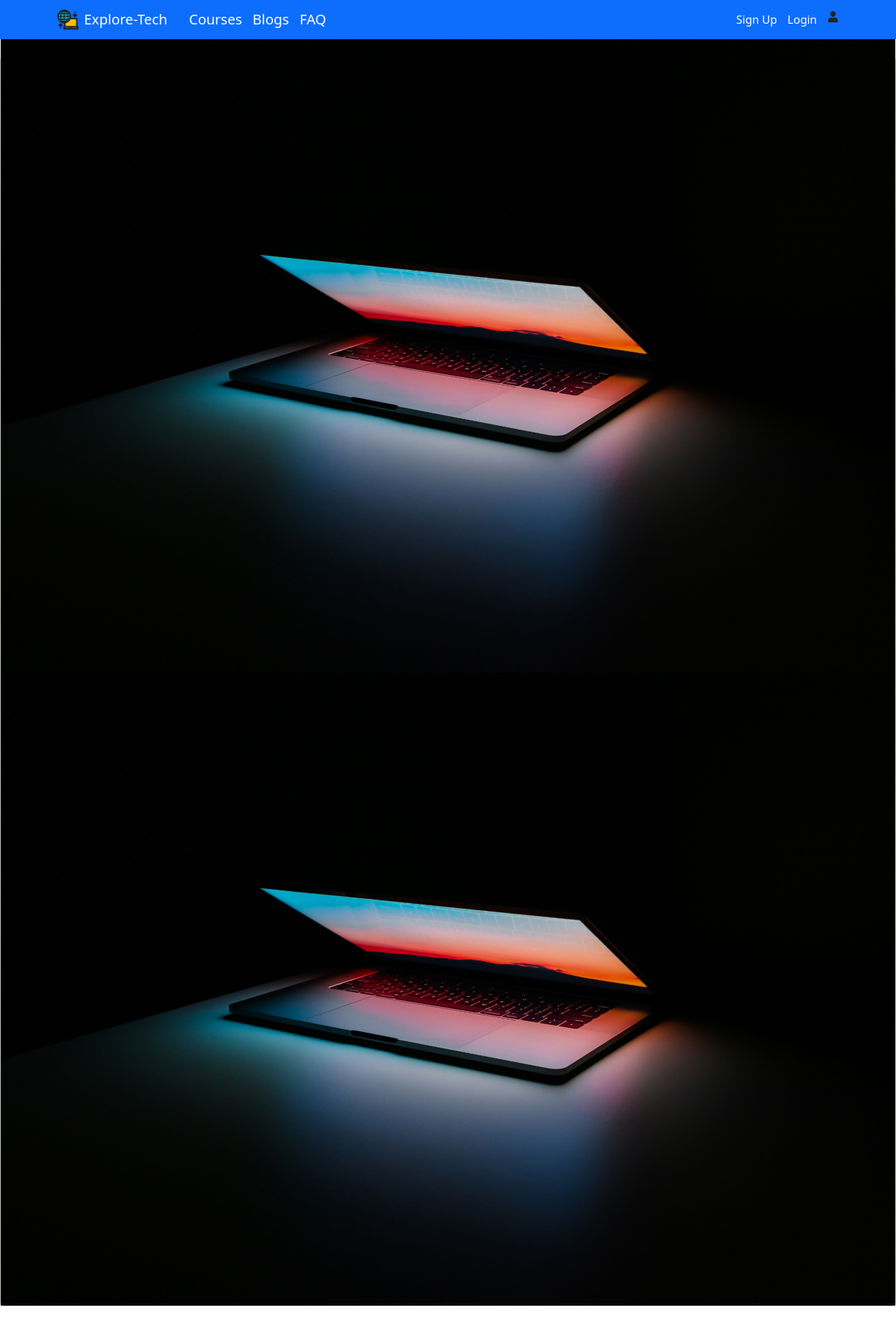
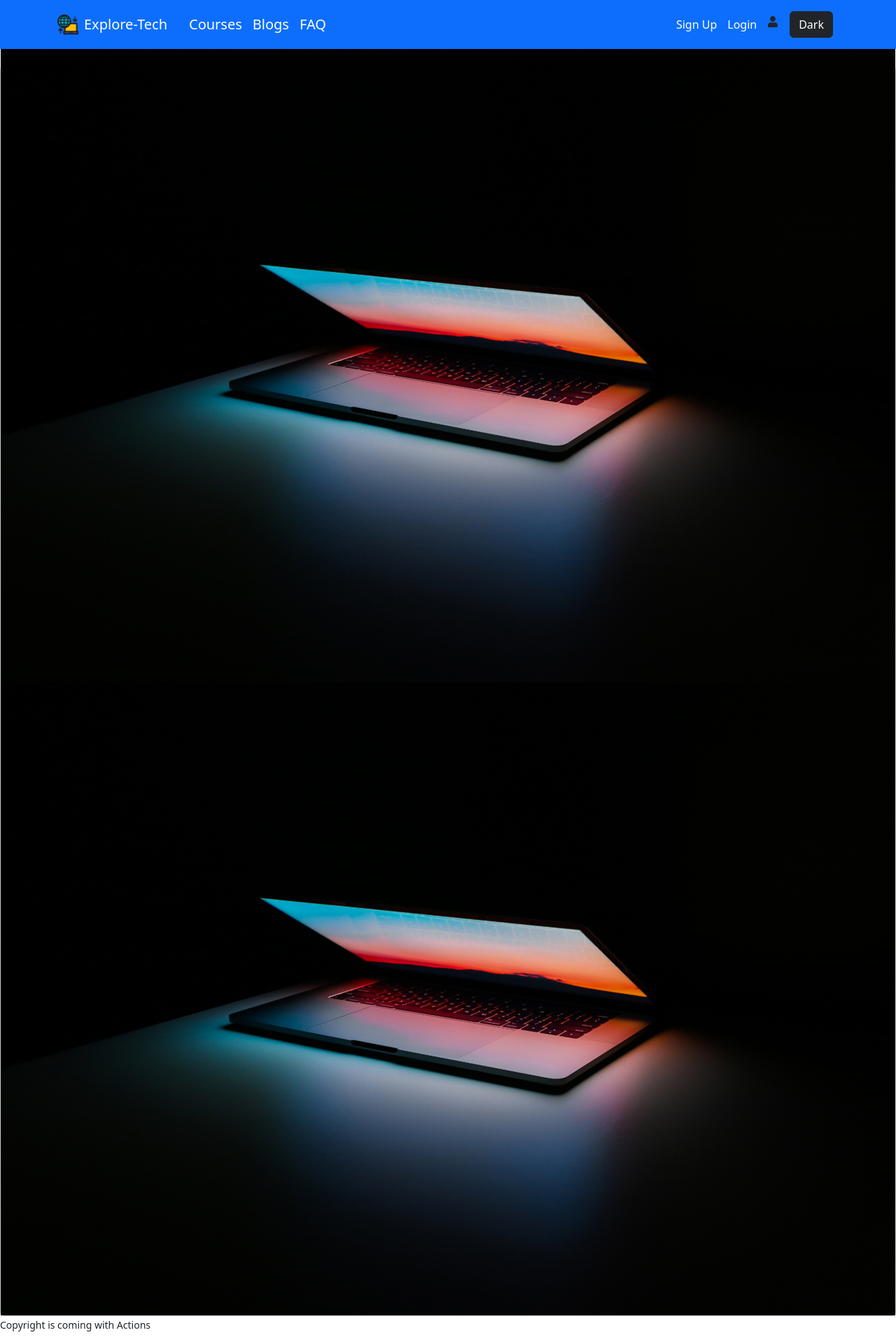
Before and after one commit to asmtanjil/explore-tech-client, a React (Create React App) app: page / in a window 1280 px wide. Shown: the top 1918 px of the page at 70% size. Before the commit the page ends 1867 px from the top, so only its background shows below. Built offline with nearby package versions, Linux system fonts and the light colour scheme; no server answers.

Commit message:
ReadME file Written According to Instruction

```diff
--- a/src/Layouts/Main.js
+++ b/src/Layouts/Main.js
@@ -1,5 +1,6 @@
 import React from 'react';
 import { Outlet } from 'react-router-dom';
+import Footer from '../Pages/Footer/Footer';
 import Header from '../Pages/Header/Header';
 
 const Main = () => {
@@ -7,6 +8,7 @@ const Main = () => {
     <div>
       <Header></Header>
       <Outlet></Outlet>
+      <Footer></Footer>
     </div>
   );
 };
--- a/src/Pages/Header/Header.js
+++ b/src/Pages/Header/Header.js
@@ -10,10 +10,18 @@ import { AuthContext } from '../../Contexts/AuthProvider';
 import { Image } from 'react-bootstrap';
 import ReactTooltip from 'react-tooltip';
 import { FaUser } from 'react-icons/fa';
+import { useState } from 'react';
+import { BsToggleOn, BsToggleOff } from 'react-icons/bs';
 
 
 const Header = () => {
   const { user, logOut } = useContext(AuthContext);
+  const [toggle, setToggle] = useState(false)
+
+  //Toggler Handler
+  const handleToggler = () => {
+    setToggle(!toggle)
+  }
 
   //Sign out From Site
   const handleSignOut = () => {
@@ -59,6 +67,15 @@ const Header = () => {
             }
 
           </Nav>
+          <Nav className='ms-2'>
+            <Nav.Link onClick={handleToggler} as={Link}>
+              {toggle ? (
+                <Button variant="light">Light</Button>
+              ) : (
+                <Button variant="dark">Dark</Button>
+              )}
+            </Nav.Link>
+          </Nav>
         </Navbar.Collapse>
       </Container>
       <ReactTooltip />
--- a/src/Pages/Shared/CardDetails/CardDetails.js
+++ b/src/Pages/Shared/CardDetails/CardDetails.js
@@ -37,14 +37,13 @@ const CardDetails = () => {
                 </div>
 
                 <div>
-                  <ReactToPdf targetRef={ref} filename="div-blue.pdf">
+                  <ReactToPdf targetRef={ref} filename="Course-Detail.pdf">
                     {({ toPdf }) => (
                       <button onClick={toPdf}>
                         <FaRegFilePdf className='fs-3'></FaRegFilePdf>
                       </button>
                     )}
                   </ReactToPdf>
-
                 </div>
 
               </Card.Header>
--- a/src/Routes/Router/Routers.js
+++ b/src/Routes/Router/Routers.js
@@ -45,7 +45,7 @@ export const router = createBrowserRouter([
         path: '/checkout/:id',
         element: <PrivateRoute><Checkout></Checkout></PrivateRoute>,
         loader: ({ params }) => fetch(`https://explore-tech-server.vercel.app/details/${params.id}`)
-      }
+      },
     ]
   },
   {
```
Also changed, not shown: src/Pages/Footer/Footer.css (added), 1 other file (tests, documents, lock files or other folders).
